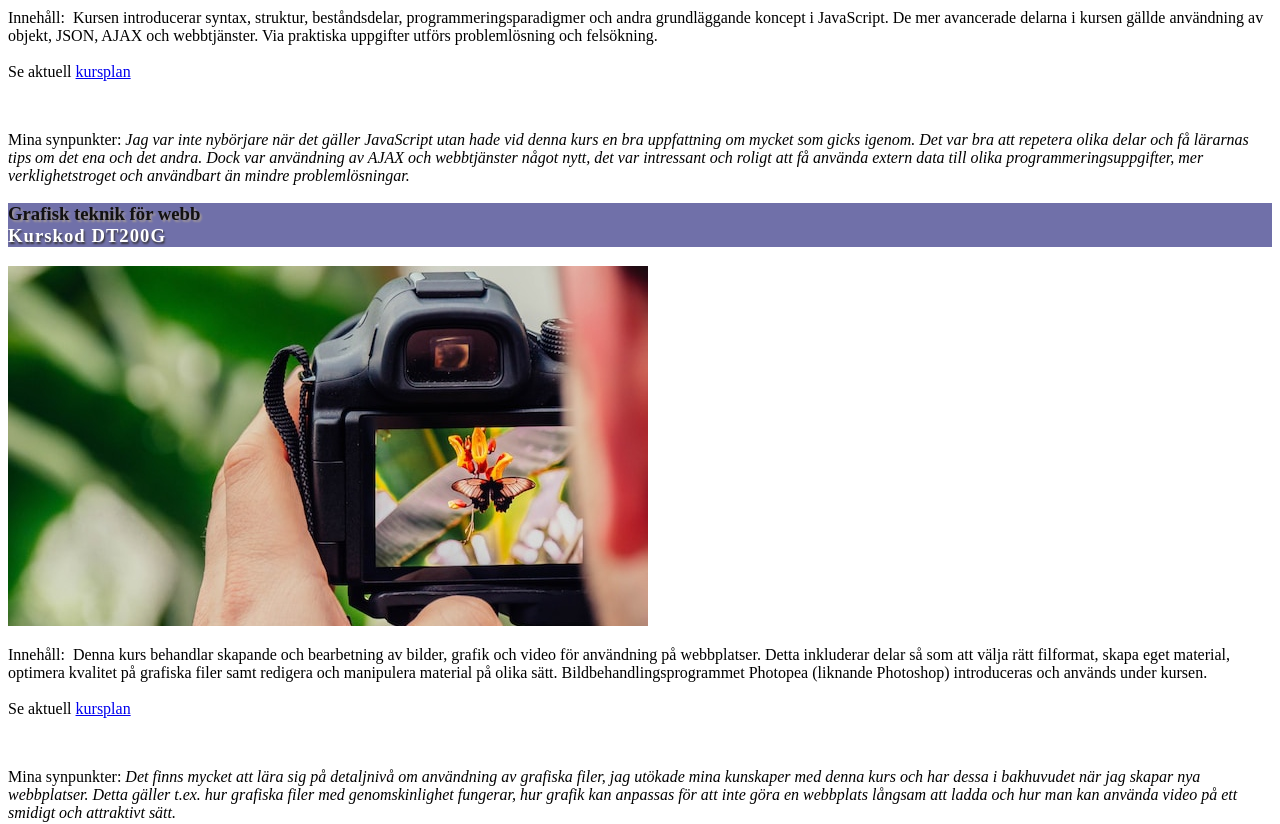
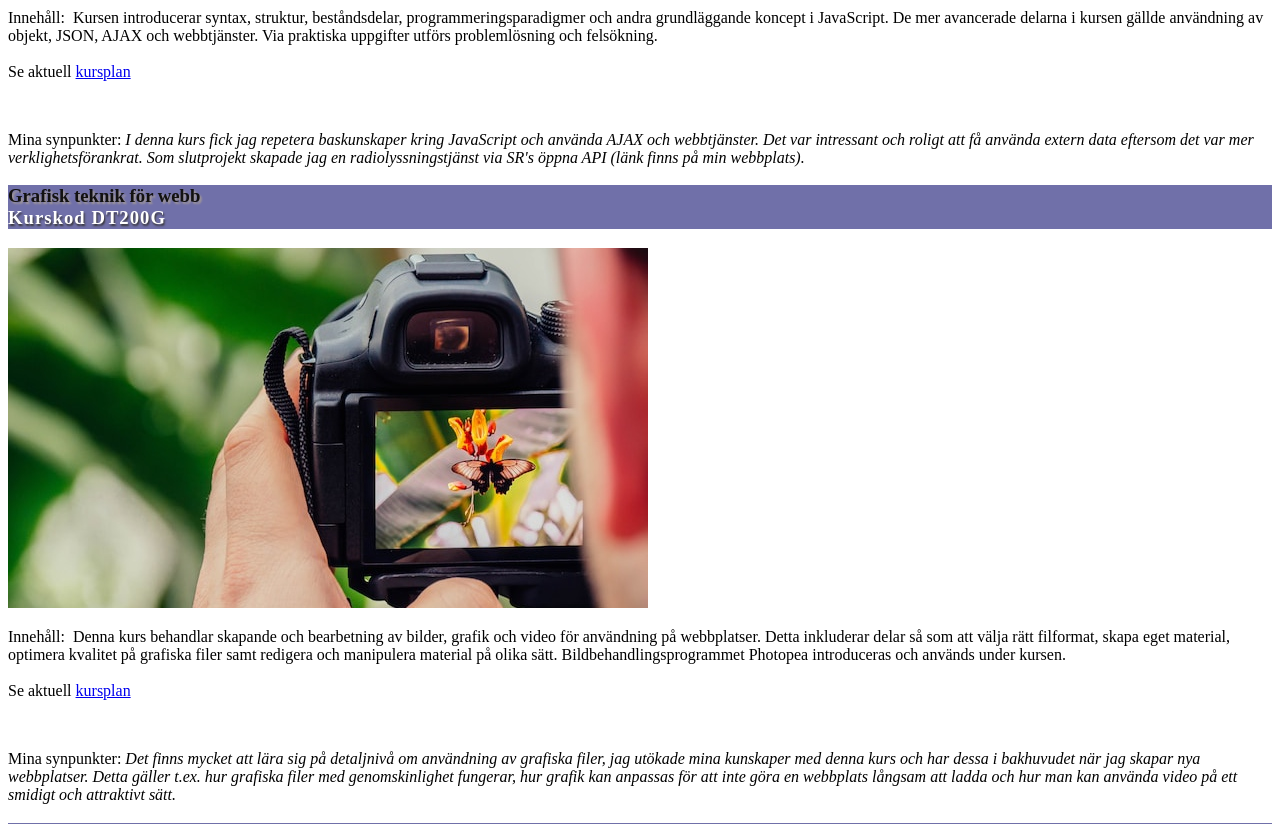
Before and after one commit to ceciliaedv23/Curriculum-Web-Development, a React (Create React App) app: page / in a window 1280 px wide. Shown: the part 1340-2164 px from the top of the page. Built offline with nearby package versions, Linux system fonts and the light colour scheme; a web font is replaced by a local one.

Commit message:
Update courselist.js
Update 2024-08-06

```diff
--- a/src/courselist.js
+++ b/src/courselist.js
@@ -23,7 +23,7 @@ const courses = [
     donestatus: 1,
     img: "./bilder/jsimg.jpg",
     review:
-      "Jag var inte nybörjare när det gäller JavaScript utan hade vid denna kurs en bra uppfattning om mycket som gicks igenom. Det var bra att repetera olika delar och få lärarnas tips om det ena och det andra. Dock var användning av AJAX och webbtjänster något nytt, det var intressant och roligt att få använda extern data till olika programmeringsuppgifter, mer verklighetstroget och användbart än mindre problemlösningar.",
+      "I denna kurs fick jag repetera baskunskaper kring JavaScript och använda AJAX och webbtjänster. Det var intressant och roligt att få använda extern data eftersom det var mer verklighetsförankrat. Som slutprojekt skapade jag en radiolyssningstjänst via SR's öppna API (länk finns på min webbplats).",
     syllable:
       "https://www.miun.se/utbildning/kursplaner-och-utbildningsplaner/Sok-kursplan/kursplan/?kursplanid=31961",
   },
@@ -32,7 +32,7 @@ const courses = [
     name: "Grafisk teknik för webb",
     code: "DT200G",
     description:
-      "Denna kurs behandlar skapande och bearbetning av bilder, grafik och video för användning på webbplatser. Detta inkluderar delar så som att välja rätt filformat, skapa eget material, optimera kvalitet på grafiska filer samt redigera och manipulera material på olika sätt. Bildbehandlingsprogrammet Photopea (liknande Photoshop) introduceras och används under kursen. ",
+      "Denna kurs behandlar skapande och bearbetning av bilder, grafik och video för användning på webbplatser. Detta inkluderar delar så som att välja rätt filformat, skapa eget material, optimera kvalitet på grafiska filer samt redigera och manipulera material på olika sätt. Bildbehandlingsprogrammet Photopea introduceras och används under kursen. ",
     donestatus: 1,
     img: "./bilder/grafik.jpg",
     review:
@@ -71,11 +71,11 @@ const courses = [
     name: "Webbutveckling II",
     code: "DT093G",
     description:
-      "Kursen syftar till att ge kunskaper i skapande av interaktiva webbplatser, databasanslutningar, dynamisk HTML och versionkontrollsystem som Git. Språken PHP och SQL används för att skapa webbplatser där data skapas, ändras och raderas genom formulär och dess formulärdata skickas via HTTP/GET/POST. Github introduceras och är från och med denna kurs en integrerad del i examinering av uppgifter och projekt.",
+      "Kursen syftar till att ge kunskaper i skapande av interaktiva webbplatser, databasanslutningar, dynamisk HTML och versionkontrollsystem som Git. Språken PHP och SQL används för att skapa webbplatser där data skapas, ändras och raderas genom formulär och dess formulärdata skickas via HTTP. Start av användning av Github.",
     donestatus: 1,
     img: "./bilder/php.jpg",
     review:
-      "Jag uppskattade denna kurs för möjligheten att gå djupare i ämnet webbutveckling och få kunskap att kunna skapa webbplatser med mer avancerad funktionalitet. Det var nyttigt att få väva ihop front-end med back-end samtidigt som man tar hänsyn till delar som att hålla datan säker och versionshantera sina filer. Dessa kunskaper ger mig fler alternativ för vad jag skapar i mina egna kod-projekt.   ",
+      "Jag uppskattade denna kurs för möjligheten att få sätta mig in i mer avancerad funktionalitet. Det var nyttigt att få väva ihop frontend med backend samtidigt som man tar hänsyn till säkerhetsaspekter och versionshantering. Som slutprojekt skapas en bloggportal med användarkonton och möjlighet till att hantera en egen blogg, där kursens tekniker kommer till användning (länk finns på min webbplats).",
     syllable:
       "https://www.miun.se/utbildning/kursplaner-och-utbildningsplaner/Sok-kursplan/kursplan/?kursplanid=32284",
   },
@@ -101,7 +101,7 @@ const courses = [
     donestatus: 1,
     img: "./bilder/web3.jpg",
     review:
-      "I denna kurs fick jag stifta bekantskap med en rad nya tekniker och arbetssätt samt andra varianter av JavaScript, delar som jag vill inkorporera i framtida kurser och egna projekt. Det var klurigt men roligt att fördjupa användandet av webbtjänster, kombinera detta med objektorienterad programmering samt använda PHP och JavaScript tillsammans. Att använda mer EcmaScript och bli vanare vid TypeScript är något jag vill fila på för framtiden.  ",
+      "I denna kurs fick jag stifta bekantskap med en rad nya tekniker och arbetssätt samt andra varianter av JavaScript, delar som jag vill inkorporera i framtida kurser och egna projekt. Det var klurigt men roligt att fördjupa användandet av webbtjänster, kombinera detta med objektorienterad programmering samt använda PHP och JavaScript tillsammans. Att använda mer EcmaScript och bli vanare vid TypeScript är något jag vill fila på för framtiden. Som slutprojekt skapades en företagswebbplats där kursens tekniker användes (länk finns på min webbplats). ",
     syllable:
       "https://www.miun.se/utbildning/kursplaner-och-utbildningsplaner/Sok-kursplan/kursplan/?kursplanid=32441",
   },
@@ -166,7 +166,7 @@ const courses = [
     donestatus: 1,
     img: "./bilder/asp.jpg",
     review:
-      "Genom kursen har jag fått mycket mer erfarenhet av programmering med .NET och C#. Jag har fokuserat särskilt på ASP.NET MVC vilket jag tycker om för dess tydliga överblick över både frontend och backend samt smidiga arbetsprocess. Det vore roligt att skapa nya projekt genom denna teknik, jag behöver bara komma på en bra idé för vad exakt jag ska konstruera...",
+      "Genom kursen har jag fått mycket mer erfarenhet av programmering med .NET och C#. Jag har fokuserat särskilt på ASP.NET MVC vilket jag tycker om för dess tydliga överblick över både frontend och backend samt smidiga arbetsprocess. Som slutprojekt i kursen skapade jag en företagswebbplats för en frisörsalong där nämnda tekniker användes (länk finns på min webbplats).",
     syllable:
       "https://www.miun.se/utbildning/kursplaner-och-utbildningsplaner/DT191G/",
   },
@@ -189,9 +189,9 @@ const courses = [
     code: "DT140G",
     description:
       "I denna kurs utförs ett självständigt arbete inom datateknik/programmering under ca 10 veckor. Arbetet utförs på en arbetsplats med verksamhet inom området och har koppling till nämnda verksamhet. En utförlig uppsats skrivs för arbetet vilken även presenteras och opponeras på.",
-    donestatus: 0,
+    donestatus: 1,
     img: "./bilder/individual.jpg",
-    review: "Denna text uppdateras vid kursens slut.",
+    review: "Denna text uppdateras vid ett senare tillfälle.",
     syllable:
       "https://www.miun.se/utbildning/kursplaner-och-utbildningsplaner/DT140G/",
   },
```
